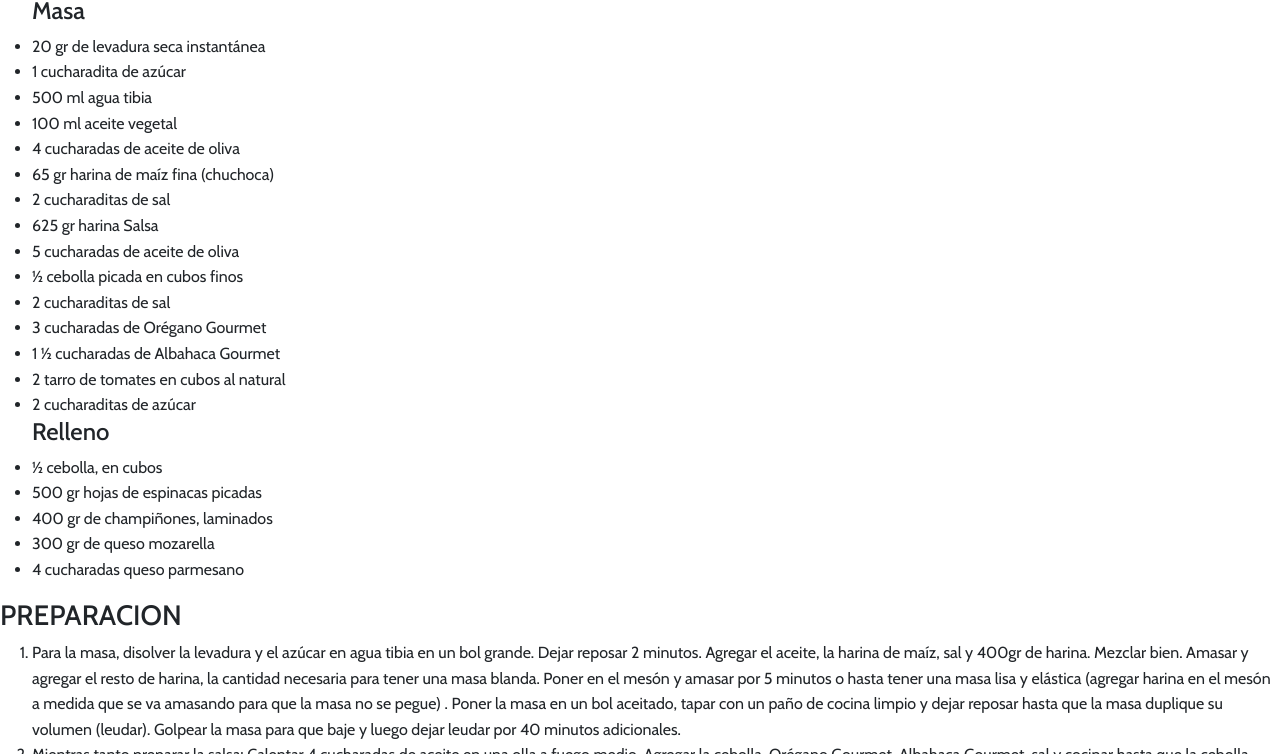
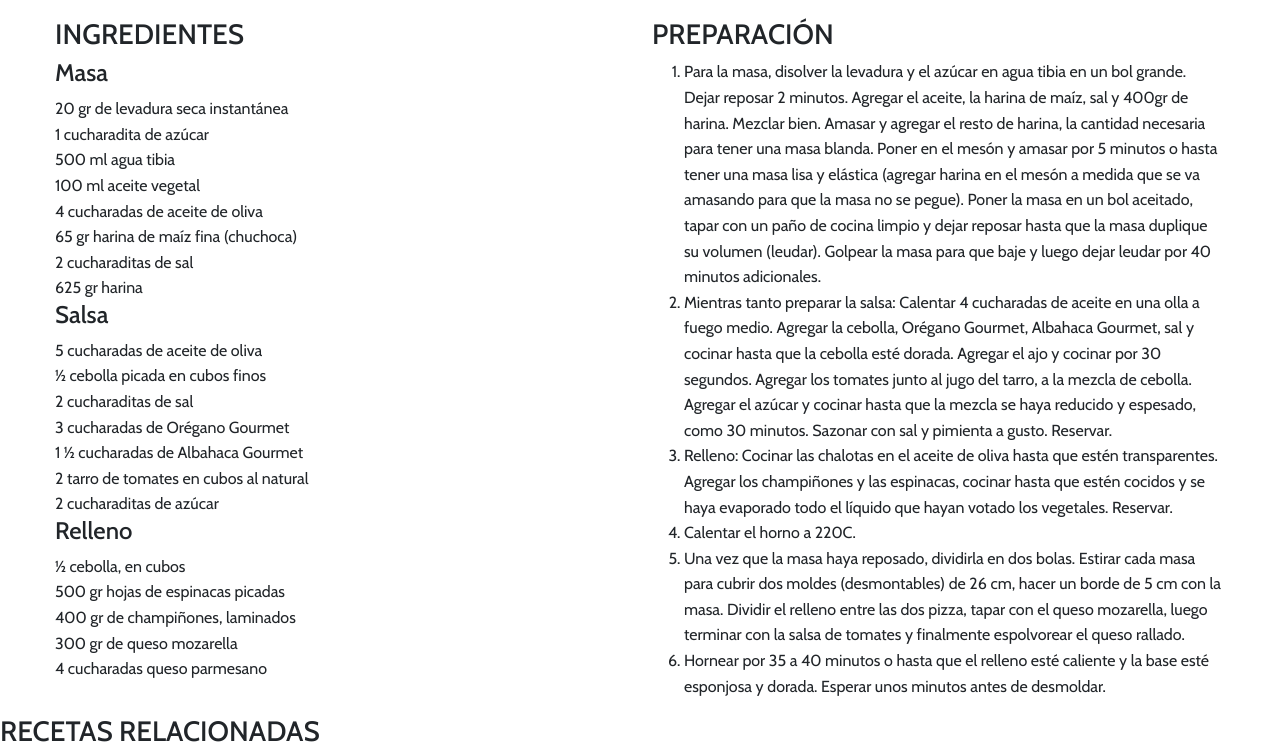
Before and after one commit to Cy5k0/Desaf-oRicomida, a plain HTML site: page index.html in a window 1280 px wide. Shown: the part 731-1485 px from the top of the page. Drawn offline with nearby package versions, Linux system fonts and the light colour scheme.

Commit message:
alineadas las columnas de la receta de pizza

```diff
--- a/index.html
+++ b/index.html
@@ -65,9 +65,62 @@
 </section>
     </header>
 
+    <div class="container">
+        <div class="row">
+          <div class="col-12">
+            <h2 class="text-center mb-4">Receta de Pizza</h2>
+          </div>
+        </div>
 
+        <div class="row">
+          <div class="col-md-6">
+            <section class="ingredientes">
+              <h3>INGREDIENTES</h3>
+              <ul class="list-unstyled">
+                <li><h4>Masa</h4></li>
+                <li>20 gr de levadura seca instantánea</li>
+                <li>1 cucharadita de azúcar</li>
+                <li>500 ml agua tibia</li>
+                <li>100 ml aceite vegetal</li>
+                <li>4 cucharadas de aceite de oliva</li>
+                <li>65 gr harina de maíz fina (chuchoca)</li>
+                <li>2 cucharaditas de sal</li>
+                <li>625 gr harina</li>
+                <li><h4>Salsa</h4></li>
+                <li>5 cucharadas de aceite de oliva</li>
+                <li>½ cebolla picada en cubos finos</li>
+                <li>2 cucharaditas de sal</li>
+                <li>3 cucharadas de Orégano Gourmet</li>
+                <li>1 ½ cucharadas de Albahaca Gourmet</li>
+                <li>2 tarro de tomates en cubos al natural</li>
+                <li>2 cucharaditas de azúcar</li>
+                <li><h4>Relleno</h4></li>
+                <li>½ cebolla, en cubos</li>
+                <li>500 gr hojas de espinacas picadas</li>
+                <li>400 gr de champiñones, laminados</li>
+                <li>300 gr de queso mozarella</li>
+                <li>4 cucharadas queso parmesano</li>
+              </ul>
+            </section>
+          </div>
 
-    <div class="recipe-container">
+          <div class="col-md-6">
+            <section class="preparacion">
+              <h3>PREPARACIÓN</h3>
+              <ol>
+                <li>Para la masa, disolver la levadura y el azúcar en agua tibia en un bol grande. Dejar reposar 2 minutos. Agregar el aceite, la harina de maíz, sal y 400gr de harina. Mezclar bien. Amasar y agregar el resto de harina, la cantidad necesaria para tener una masa blanda. Poner en el mesón y amasar por 5 minutos o hasta tener una masa lisa y elástica (agregar harina en el mesón a medida que se va amasando para que la masa no se pegue). Poner la masa en un bol aceitado, tapar con un paño de cocina limpio y dejar reposar hasta que la masa duplique su volumen (leudar). Golpear la masa para que baje y luego dejar leudar por 40 minutos adicionales.</li>
+                <li>Mientras tanto preparar la salsa: Calentar 4 cucharadas de aceite en una olla a fuego medio. Agregar la cebolla, Orégano Gourmet, Albahaca Gourmet, sal y cocinar hasta que la cebolla esté dorada. Agregar el ajo y cocinar por 30 segundos. Agregar los tomates junto al jugo del tarro, a la mezcla de cebolla. Agregar el azúcar y cocinar hasta que la mezcla se haya reducido y espesado, como 30 minutos. Sazonar con sal y pimienta a gusto. Reservar.</li>
+                <li>Relleno: Cocinar las chalotas en el aceite de oliva hasta que estén transparentes. Agregar los champiñones y las espinacas, cocinar hasta que estén cocidos y se haya evaporado todo el líquido que hayan votado los vegetales. Reservar.</li>
+                <li>Calentar el horno a 220C.</li>
+                <li>Una vez que la masa haya reposado, dividirla en dos bolas. Estirar cada masa para cubrir dos moldes (desmontables) de 26 cm, hacer un borde de 5 cm con la masa. Dividir el relleno entre las dos pizza, tapar con el queso mozarella, luego terminar con la salsa de tomates y finalmente espolvorear el queso rallado.</li>
+                <li>Hornear por 35 a 40 minutos o hasta que el relleno esté caliente y la base esté esponjosa y dorada. Esperar unos minutos antes de desmoldar.</li>
+              </ol>
+            </section>
+          </div>
+        </div>
+      </div>
+
+    <!-- <div class="recipe-container">
     <section class="ingredientes">
         <div class="ingredientes">
             <h3>INGREDIENTES</h3>
@@ -99,10 +152,6 @@
         </div>
     </section>
 
-
-
-
-
     <section class="preparacion">
     <h3>PREPARACION</h3>
     <ol>
@@ -116,7 +165,7 @@
     </ol>
 
     </section>
- </div>
+ </div> -->
 
  <section class="similar_recipes">
     <h3>RECETAS RELACIONADAS</h3>
```
